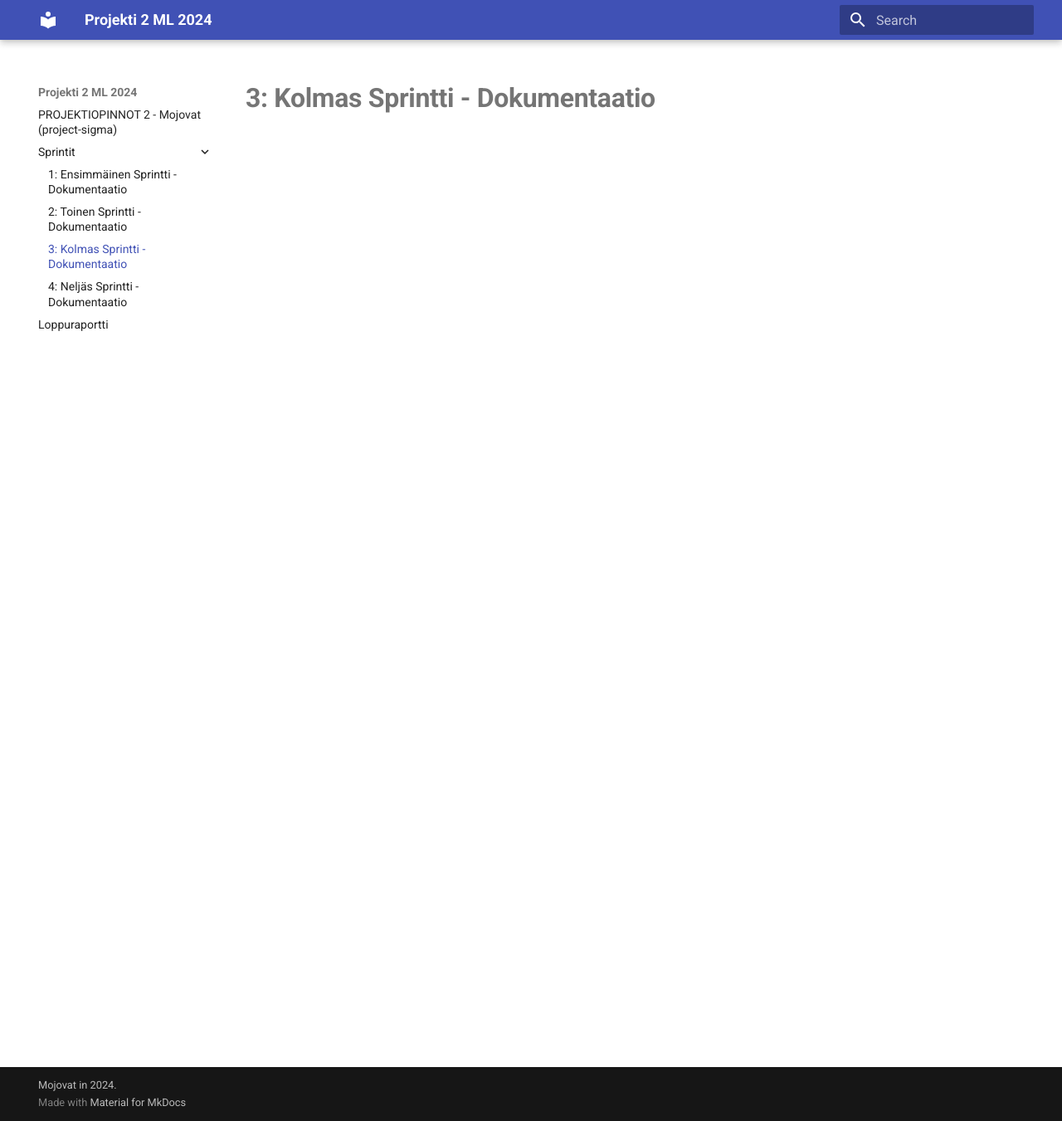
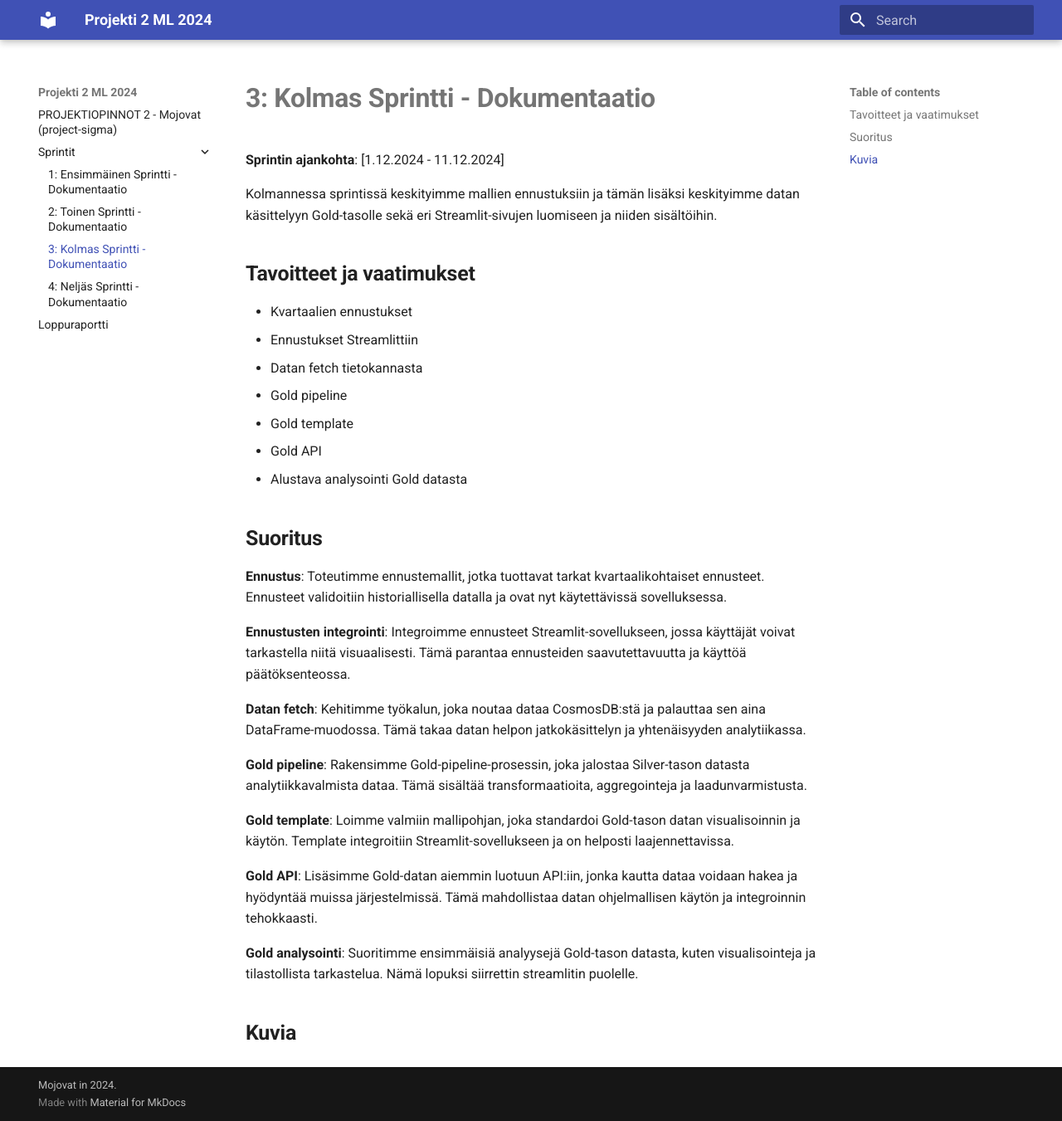
Before and after one commit to PappilaHeidi/Kouluprojekti-2, an MkDocs documentation site: the page built from diary/docs/docs/weeks/3_sprintti.md, in a window 1280 px wide and 1351 px high. Shown: the whole window at 83% size. Built offline with MkDocs 1.6.1 and Material for MkDocs 9.7.7, drawn with Linux system fonts in a browser that asks for light colours.

Commit message:
sprintti 3 dokumentointi alustus

```diff
--- a/diary/docs/docs/weeks/3_sprintti.md
+++ b/diary/docs/docs/weeks/3_sprintti.md
@@ -1 +1,33 @@
 # **3: Kolmas Sprintti - Dokumentaatio**
+
+**Sprintin ajankohta**: [1.12.2024 - 11.12.2024]
+
+Kolmannessa sprintissä keskityimme mallien ennustuksiin ja tämän lisäksi keskityimme datan käsittelyyn Gold-tasolle sekä eri Streamlit-sivujen luomiseen ja niiden sisältöihin.
+
+## **Tavoitteet ja vaatimukset**
+
+ * Kvartaalien ennustukset
+ * Ennustukset Streamlittiin
+ * Datan fetch tietokannasta
+ * Gold pipeline
+ * Gold template
+ * Gold API
+ * Alustava analysointi Gold datasta
+
+## **Suoritus**
+
+**Ennustus**: Toteutimme ennustemallit, jotka tuottavat tarkat kvartaalikohtaiset ennusteet. Ennusteet validoitiin historiallisella datalla ja ovat nyt käytettävissä sovelluksessa.
+
+**Ennustusten integrointi**: Integroimme ennusteet Streamlit-sovellukseen, jossa käyttäjät voivat tarkastella niitä visuaalisesti. Tämä parantaa ennusteiden saavutettavuutta ja käyttöä päätöksenteossa.
+
+**Datan fetch**: Kehitimme työkalun, joka noutaa dataa CosmosDB:stä ja palauttaa sen aina DataFrame-muodossa. Tämä takaa datan helpon jatkokäsittelyn ja yhtenäisyyden analytiikassa.
+
+**Gold pipeline**: Rakensimme Gold-pipeline-prosessin, joka jalostaa Silver-tason datasta analytiikkavalmista dataa. Tämä sisältää transformaatioita, aggregointeja ja laadunvarmistusta.
+
+**Gold template**: Loimme valmiin mallipohjan, joka standardoi Gold-tason datan visualisoinnin ja käytön. Template integroitiin Streamlit-sovellukseen ja on helposti laajennettavissa.
+
+**Gold API**: Lisäsimme Gold-datan aiemmin luotuun API:iin, jonka kautta dataa voidaan hakea ja hyödyntää muissa järjestelmissä. Tämä mahdollistaa datan ohjelmallisen käytön ja integroinnin tehokkaasti.
+
+**Gold analysointi**: Suoritimme ensimmäisiä analyysejä Gold-tason datasta, kuten visualisointeja ja tilastollista tarkastelua. Nämä lopuksi siirrettin streamlitin puolelle.
+
+## **Kuvia**
```
